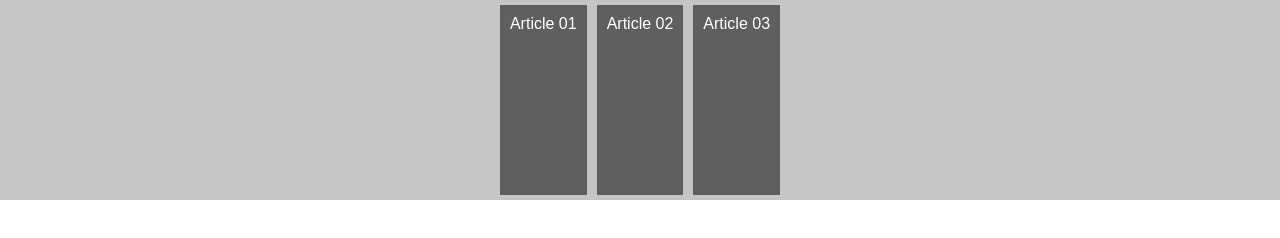
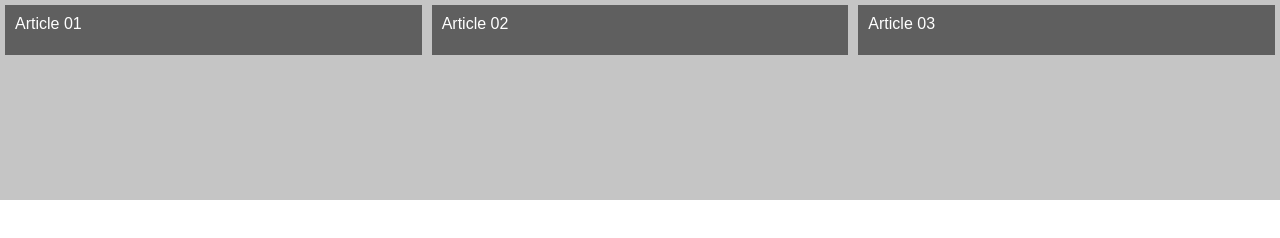
Before and after one commit to IvanFuziyama/grid-flexbox, a plain HTML site: page curso-flexbox-nodestudio/index.html in a window 1280 px wide. Drawn offline with Linux system fonts and the light colour scheme.

Commit message:
aula03 concluido

```diff
--- a/curso-flexbox-nodestudio/estilo/style.css
+++ b/curso-flexbox-nodestudio/estilo/style.css
@@ -13,11 +13,21 @@ section.container{
     background-color: rgb(197, 197, 197);
     height: 200px;
     justify-content: center;
+    flex-flow: row wrap;
 }
 article.c1,
 article.c2,
 article.c3{
     padding: 10px;
+    height: 30px;
     background-color: rgb(95, 95, 95);
     margin: 5px;
+
+    /* flex-grow: 1;
+    flex-shrink: 1;
+    flex-basis: 300px; */
+
+    /* shorthand */
+    /* flex-grow flex-shirink flex-basis */
+    flex: 1 1 300px;
 }
```
